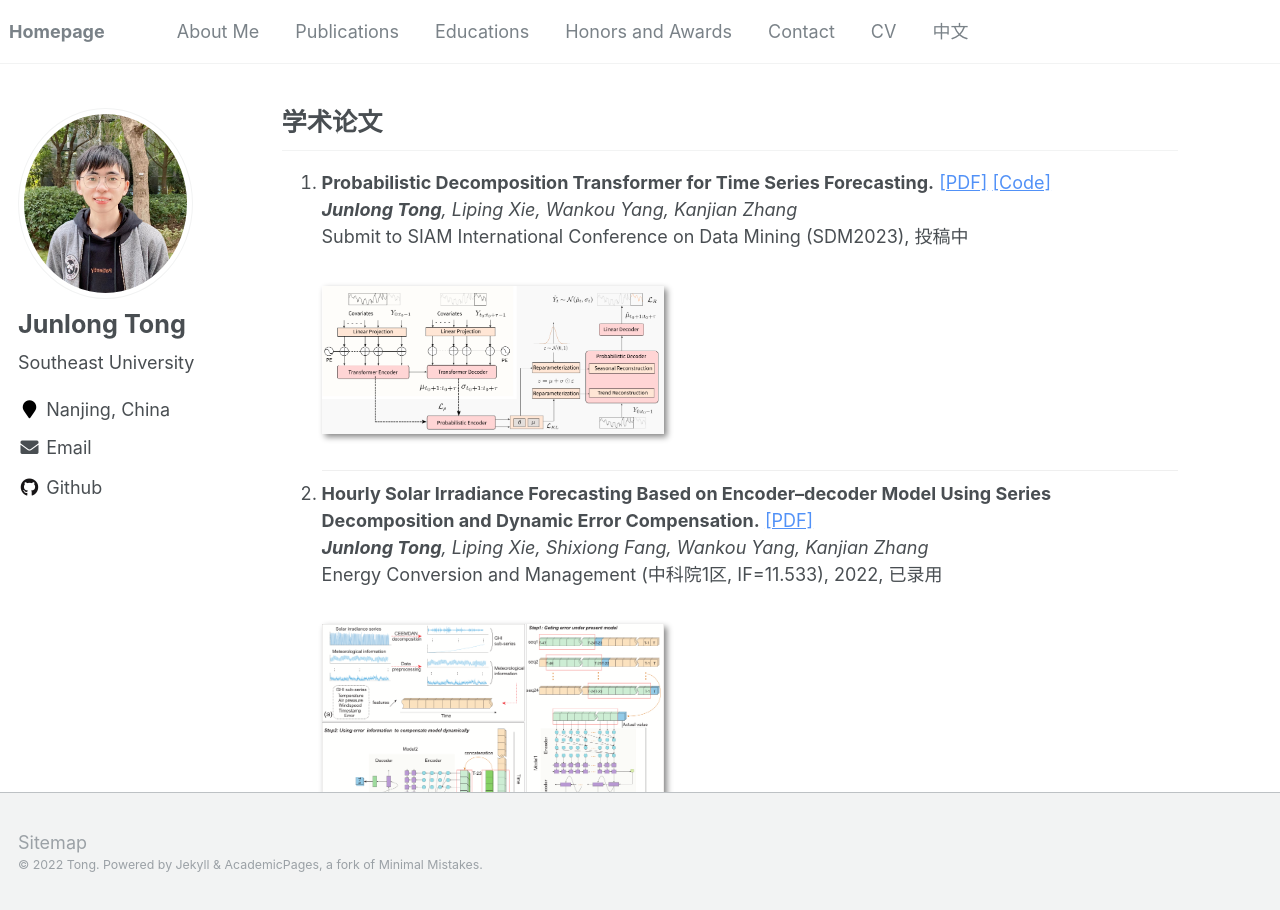
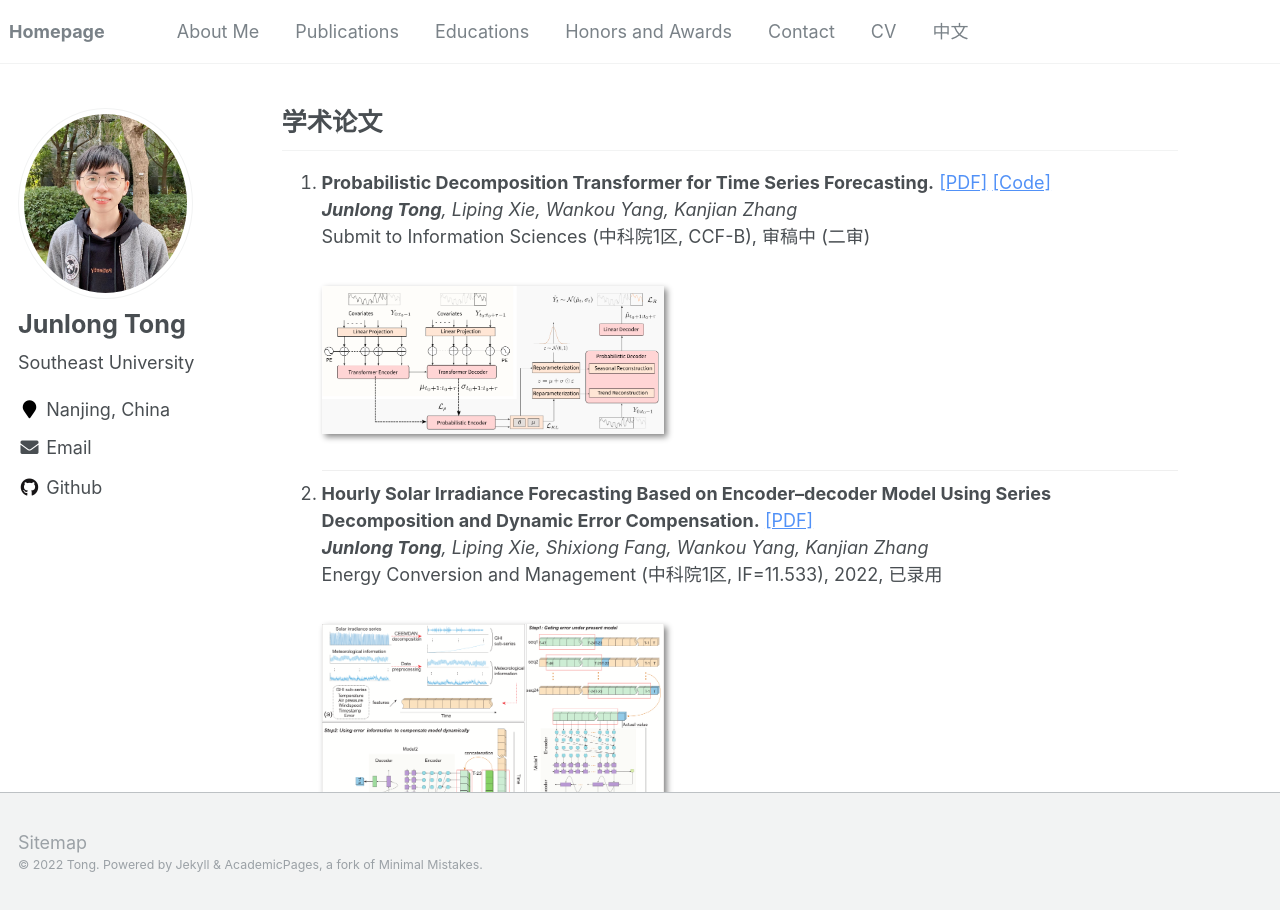
Before and after one commit to JL-tong/JL-tong.github.io, a Jekyll site: the page built from _pages/includes/Publications.md, in a window 1280 px wide. Built offline with Jekyll 4.4.1, drawn with Linux system fonts in a browser that asks for light colours; our own code applies the rules of GitHub Pages for plain Markdown files; comment, search, counter and statistics services are not loaded.

Commit message:
Updata Pages

```diff
--- a/_pages/includes/Publications.md
+++ b/_pages/includes/Publications.md
@@ -4,7 +4,8 @@
   <a href="https://arxiv.org/pdf/2210.17393.pdf" target="_blank" rel="noopener noreferrer">[PDF]</a>
   <a href="https://github.com/JL-tong/PDTrans" target="_blank" rel="noopener noreferrer">[Code]</a><br>
 	  <i><b>Junlong Tong</b>, Liping Xie, Wankou Yang, Kanjian Zhang<br></i>
-	Submit to SIAM International Conference on Data Mining (SDM2023), 投稿中<br>
+      Submit to Information Sciences (中科院1区, CCF-B), 审稿中 (二审)<br>
+	<!-- Submit to SIAM International Conference on Data Mining (SDM2023), 投稿中<br>   -->
     <div class='paper-box'><div class='paper-box-image'>
     <div><img src='https://jl-tong.github.io/images/frame.png' alt="sym" width="100%"></div></div>
     <div class='paper-box-text' markdown="1"></div></div>
```
Also changed, not shown: _pages/include/Publications.md (+2 -1 lines).
